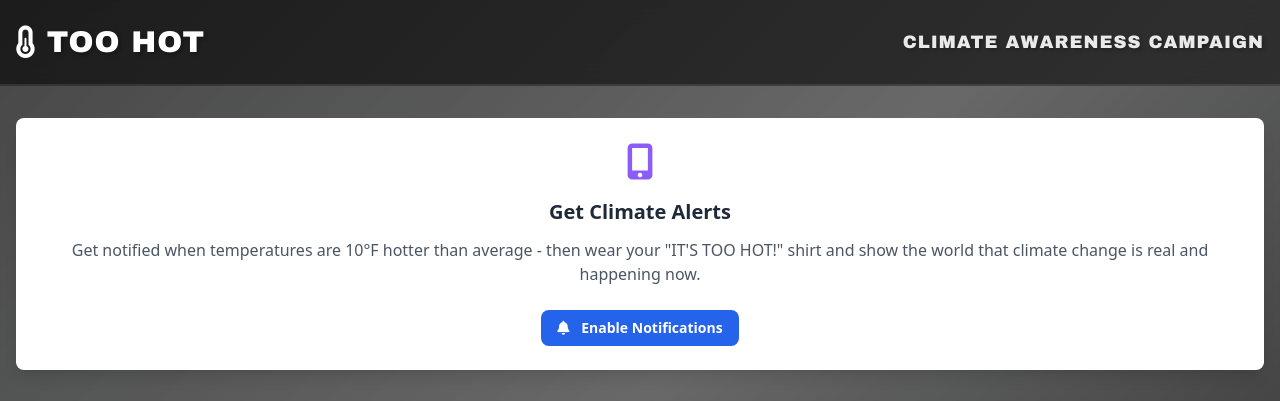
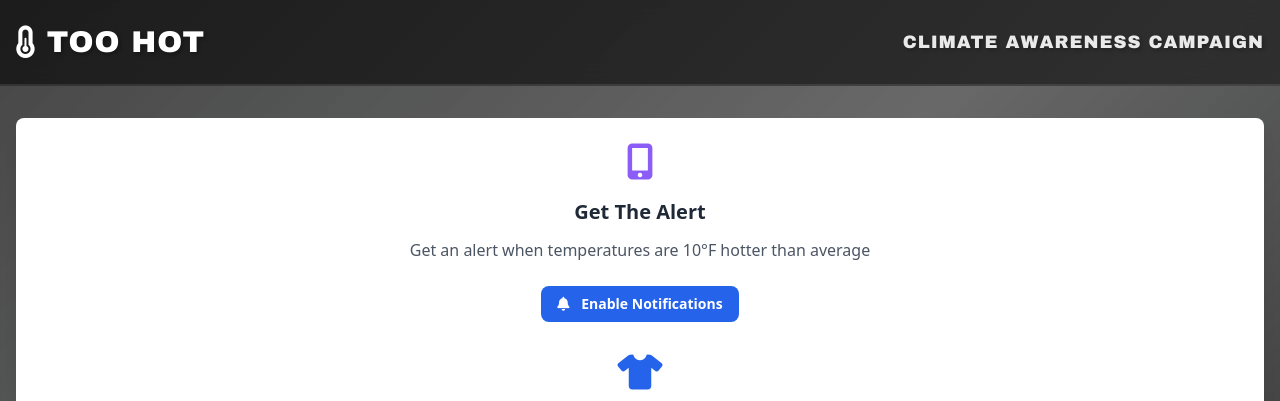
Before and after one commit to 151henry151/too-hot, a Flask app: page / in a window 1280 px wide. Shown: the top 401 px of the page. Run offline with Flask 3, Linux system fonts and the light colour scheme; some libraries are stand-ins or nearby versions.

Commit message:
Update main page: new 'Get The Alert' hero, add 'Wear The Shirt' CTA with t-shirt icon and shop link

```diff
--- a/templates/index.html
+++ b/templates/index.html
@@ -228,9 +228,9 @@
             <div class="text-4xl text-purple-500 mb-4">
                 <i class="fas fa-mobile-alt"></i>
             </div>
-            <h3 class="text-xl font-semibold text-gray-800 mb-3">Get Climate Alerts</h3>
+            <h3 class="text-xl font-semibold text-gray-800 mb-3">Get The Alert</h3>
             <p class="text-gray-600 mb-6">
-                Get notified when temperatures are 10°F hotter than average - then wear your "IT'S TOO HOT!" shirt and show the world that climate change is real and happening now.
+                Get an alert when temperatures are 10°F hotter than average
             </p>
             <div class="mt-4">
                 <button id="subscribe-push" class="bg-blue-600 text-white px-4 py-2 rounded-lg font-semibold hover:bg-blue-700 transition-colors text-sm">
@@ -241,6 +241,15 @@
                     <i class="fas fa-bell-slash mr-2"></i>
                     Disable Push Notifications
                 </button>
+            </div>
+            <!-- New Shirt Section -->
+            <div class="flex flex-col items-center space-y-2 mt-8">
+                <i class="fas fa-tshirt text-4xl text-blue-600 mb-2"></i>
+                <h4 class="text-lg font-semibold text-gray-800 mb-1">Wear The Shirt</h4>
+                <p class="text-gray-600 mb-2">Wear your &quot;IT'S TOO HOT!&quot; shirt.</p>
+                <a href="/shop" class="bg-blue-600 text-white px-4 py-2 rounded-lg font-semibold hover:bg-blue-700 transition-colors text-sm flex items-center justify-center">
+                    <i class="fas fa-tshirt mr-2"></i>get the shirt
+                </a>
             </div>
         </div>
 
```
